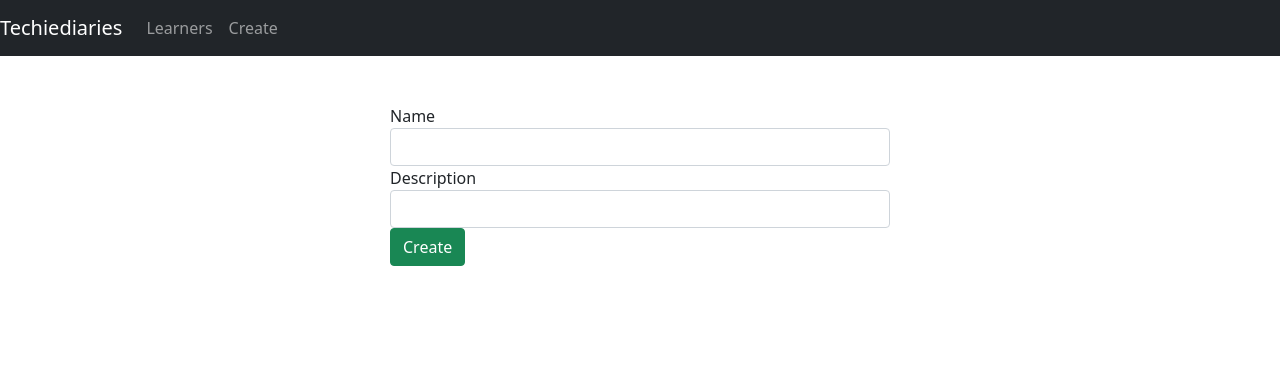
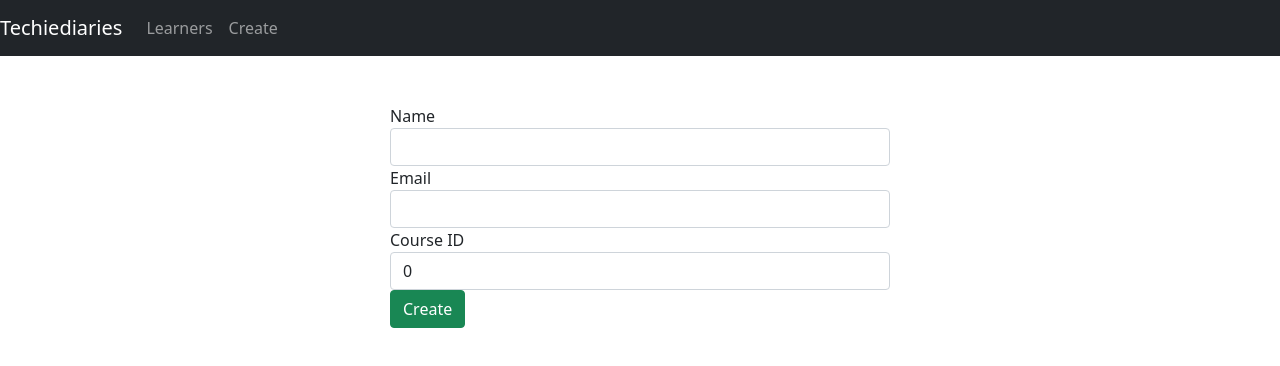
Before and after one commit to Gabe-1/student-information-crud-app-front, an Angular app: page /create in a window 1280 px wide. Shown: the top 366 px of the page. Built offline with nearby package versions, Linux system fonts and the light colour scheme.

Commit message:
Converting Products  => Learners

```diff
--- a/src/app/components/learner-create/learner-create.component.html
+++ b/src/app/components/learner-create/learner-create.component.html
@@ -14,13 +14,24 @@
       </div>
 
       <div class="form-group">
-        <label for="description">Description</label>
+        <label for="email">Email</label>
         <input
           class="form-control"
-          id="description"
+          id="email"
           required
-          [(ngModel)]="learner.description"
-          name="description"
+          [(ngModel)]="learner.email"
+          name="email"
+        />
+      </div>
+
+      <div class="form-group">
+        <label for="courseId">Course ID</label>
+        <input
+          class="form-control"
+          id="courseId"
+          required
+          [(ngModel)]="learner.courseId"
+          name="courseId"
         />
       </div>
 
--- a/src/app/components/learner-create/learner-create.component.ts
+++ b/src/app/components/learner-create/learner-create.component.ts
@@ -9,7 +9,8 @@ import { LearnerService } from 'src/app/services/learner.service';
 export class LearnerCreateComponent implements OnInit {
   learner = {
     name: '',
-    description: '',
+    email: '',
+    courseId: 0,
     available: false
   };
   submitted = false;
@@ -21,8 +22,9 @@ export class LearnerCreateComponent implements OnInit {
 
   createLearner(): void {
     const data = {
-      name: this.learner.name,
-      description: this.learner.description
+      learner_name: this.learner.name,
+      learner_email: this.learner.email,
+      course_Id: this.learner.courseId
     };
 
     this.learnerService.create(data)
@@ -41,7 +43,8 @@ export class LearnerCreateComponent implements OnInit {
     this.submitted = false;
     this.learner = {
       name: '',
-      description: '',
+      email: '',
+      courseId: 0,
       available: false
     };
   }
--- a/src/app/components/learner-details/learner-details.component.html
+++ b/src/app/components/learner-details/learner-details.component.html
@@ -13,18 +13,28 @@
         />
       </div>
       <div class="form-group">
-        <label for="description">Description</label>
+        <label for="email">Email:</label>
         <input
           type="text"
           class="form-control"
-          id="description"
-          [(ngModel)]="currentLearner.description"
-          name="description"
+          id="email"
+          [(ngModel)]="currentLearner.email"
+          name="email"
+        />
+      </div>
+      <div class="form-group">
+        <label for="courseId">Course ID:</label>
+        <input
+          type="text"
+          class="form-control"
+          id="courseId"
+          [(ngModel)]="currentLearner.course_Id"
+          name="courseId"
         />
       </div>
 
       <div class="form-group">
-        <label><strong>Status:</strong></label>
+        <label><strong>Status: </strong></label>
 
       </div>
     </form>
--- a/src/app/components/learner-details/learner-details.component.ts
+++ b/src/app/components/learner-details/learner-details.component.ts
@@ -5,7 +5,8 @@ import { LearnerService } from 'src/app/services/learner.service';
 
 interface Learner {
   name: string,
-  description?: string,
+  email: string,
+  courseId: 0,
   available: boolean,
   id: number
 }
@@ -26,11 +27,11 @@ export class LearnerDetailsComponent implements OnInit {
 
   ngOnInit(): void {
     this.message = '';
-    this.getLearner(this.route.snapshot.paramMap.get('id'));
+    this.getLearner(this.route.snapshot.paramMap.get('courseId'));
   }
 
-  getLearner(id: any): void {
-    this.learnerService.read(id)
+  getLearner(courseId: any): void {
+    this.learnerService.read(courseId)
       .subscribe(
         learner => {
           this.currentLearner = learner;
@@ -44,8 +45,9 @@ export class LearnerDetailsComponent implements OnInit {
 
   setAvailableStatus(status: boolean): void {
     const data = {
-      name: this.currentLearner.name,
-      description: this.currentLearner.description,
+      learner_name: this.currentLearner.name,
+      learner_email: this.currentLearner.email,
+      course_Id: this.currentLearner.courseId,
       available: status
     };
 
--- a/src/app/components/learner-list/learner-list.component.html
+++ b/src/app/components/learner-list/learner-list.component.html
@@ -27,7 +27,7 @@
         [class.active]="i == currentIndex"
         (click)="setCurrentLearner(learner, i)"
       >
-
+      {{learner.learner_name}}
       </li>
     </ul>
 
@@ -39,14 +39,18 @@
     <div *ngIf="currentLearner">
       <h4>Learner</h4>
       <div>
-        <label><strong>Name:</strong></label>
+        <label><strong>Name: </strong>{{currentLearner.learner_name}}</label>
       </div>
       <div>
-        <label><strong>Description</strong></label>
+        <label><strong>Email: </strong>{{currentLearner.learner_email}}</label>
 
       </div>
       <div>
-        <label><strong>Status:</strong></label>
+        <label><strong>Course ID: </strong>{{currentLearner["course_Id"]}}</label>
+
+      </div>
+      <div>
+        <label><strong>Status: </strong>{{currentLearner["available"]}}</label>
 
       </div>
 
--- a/src/app/components/learner-list/learner-list.component.ts
+++ b/src/app/components/learner-list/learner-list.component.ts
@@ -1,6 +1,13 @@
 import { Component, OnInit } from '@angular/core';
 import { LearnerService } from 'src/app/services/learner.service';
 
+interface currentLearner {
+  learner_name: string,
+  learner_email: string,
+  course_Id: 0,
+  available: boolean,
+  learner_id: number
+}
 @Component({
   selector: 'app-learner-list',
   templateUrl: './learner-list.component.html',
@@ -9,7 +16,7 @@ import { LearnerService } from 'src/app/services/learner.service';
 export class LearnerListComponent implements OnInit {
 
   learners: any[] = [];
-  currentLearner = null;
+  currentLearner: any = {};
   currentIndex = -1;
   name = '';
 
@@ -34,7 +41,7 @@ export class LearnerListComponent implements OnInit {
 
   refresh(): void {
     this.readLearners();
-    this.currentLearner = null,
+    this.currentLearner = {},
     this.currentIndex = -1;
   }
 
--- a/src/app/services/learner.service.ts
+++ b/src/app/services/learner.service.ts
@@ -27,11 +27,11 @@ export class LearnerService {
   }
 
   read(id: NumberValueAccessor): Observable<any> {
-    return this.httpClient.get(`${baseURL}/${id}`, requestOptions);
+    return this.httpClient.get(`${baseURL}/learners/${id}`, requestOptions);
   }
 
   create(data: any): Observable<any> {
-    return this.httpClient.post(baseURL, data, requestOptions);
+    return this.httpClient.post(`${baseURL}/learners`, data, requestOptions);
   }
 
   update(id: number, data: any): Observable<any> {
@@ -47,6 +47,6 @@ export class LearnerService {
   }
 
   searchByName(name: string): Observable<any> {
-    return this.httpClient.get(`${baseURL}?name=${name}`, requestOptions);
+    return this.httpClient.get(`${baseURL}/learners?name=${name}`, requestOptions);
   }
 }
```
